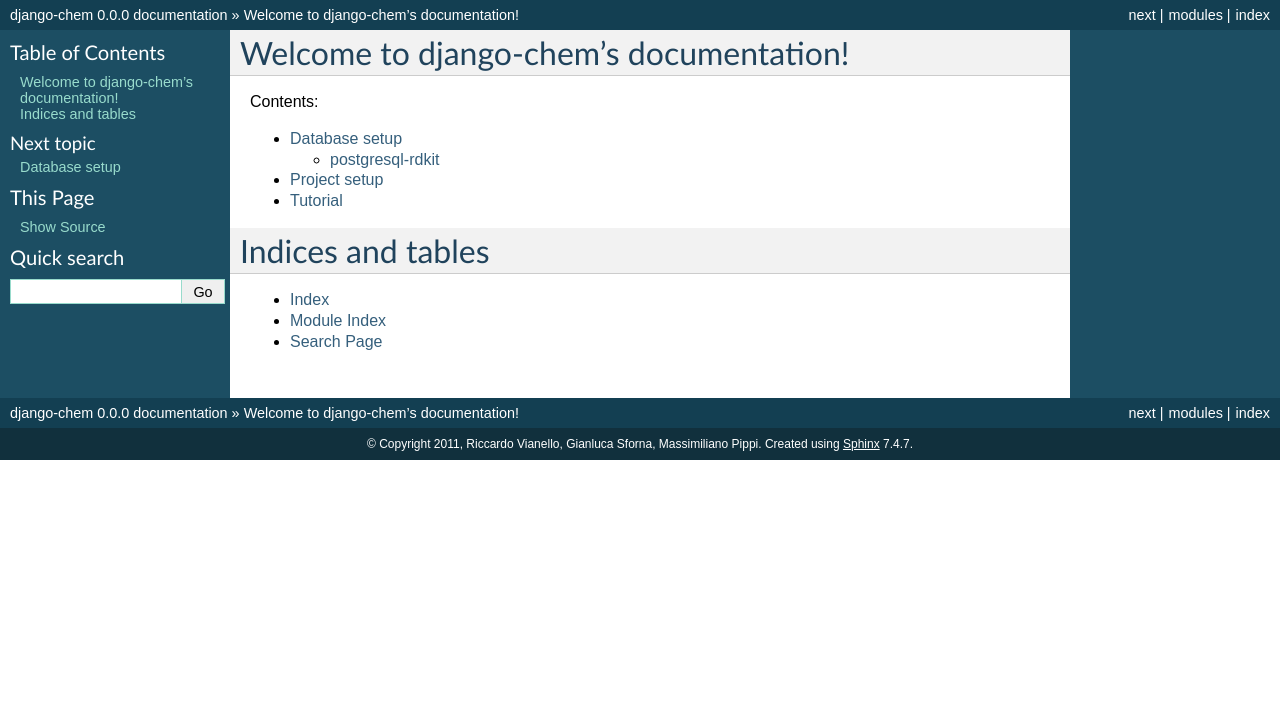
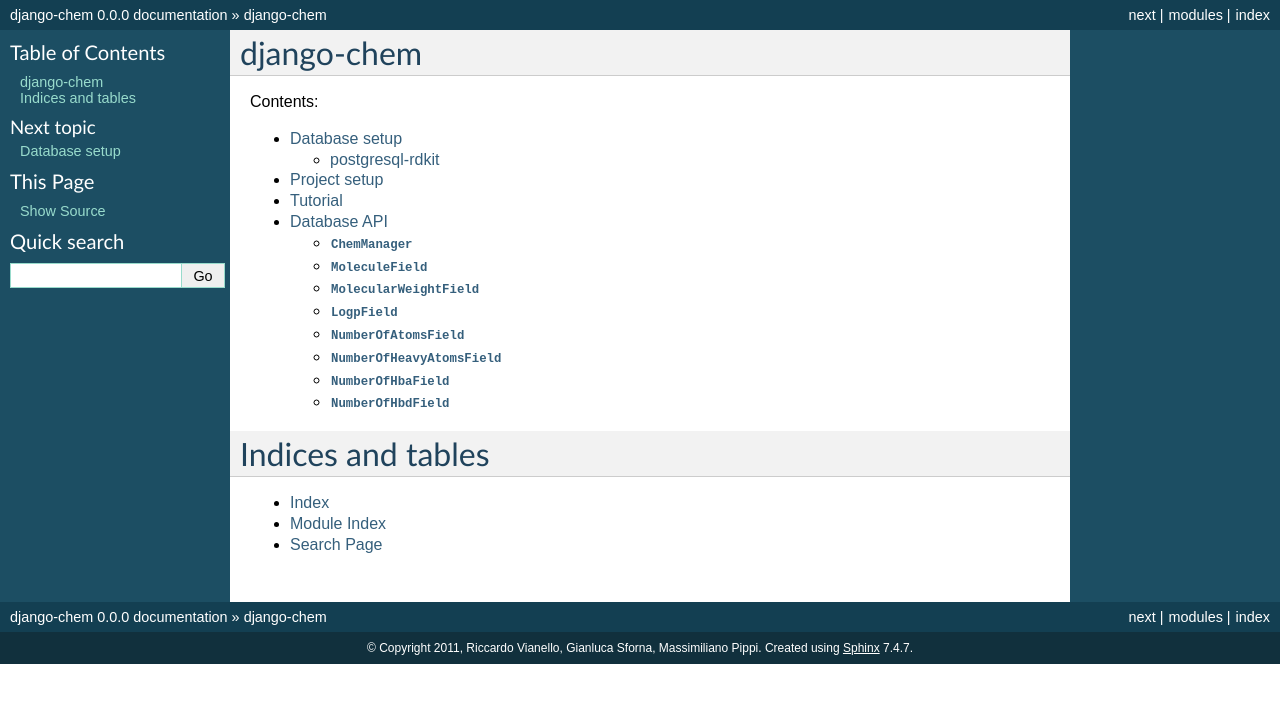
Before and after one commit to rvianello/django-chem, a Sphinx documentation site: the page built from docs/index.rst, in a window 1280 px wide. Shown: the top 703 px of the page. Built offline with Sphinx 7.4.7, drawn with Linux system fonts in a browser that asks for light colours.

Commit message:
minor adjustments.

```diff
--- a/docs/conf.py
+++ b/docs/conf.py
@@ -28,7 +28,8 @@
     ]
 
 # Add any paths that contain templates here, relative to this directory.
-templates_path = ['_templates']
+#templates_path = ['_templates']
+templates_path = []
 
 # The suffix of source filenames.
 source_suffix = '.rst'
@@ -123,7 +124,8 @@
 # Add any paths that contain custom static files (such as style sheets) here,
 # relative to this directory. They are copied after the builtin static files,
 # so a file named "default.css" will overwrite the builtin "default.css".
-html_static_path = ['_static']
+#html_static_path = ['_static']
+html_static_path = []
 
 # If not '', a 'Last updated on:' timestamp is inserted at every page bottom,
 # using the given strftime format.
--- a/docs/index.rst
+++ b/docs/index.rst
@@ -3,8 +3,8 @@
    You can adapt this file completely to your liking, but it should at least
    contain the root `toctree` directive.
 
-Welcome to django-chem's documentation!
-=======================================
+django-chem
+===========
 
 Contents:
 
@@ -14,6 +14,7 @@
    database_setup
    project_setup
    tutorial
+   api
 
 Indices and tables
 ==================
```
